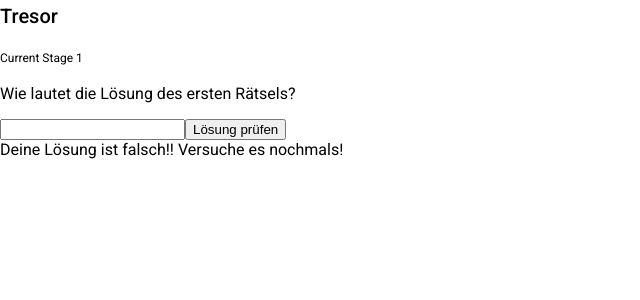
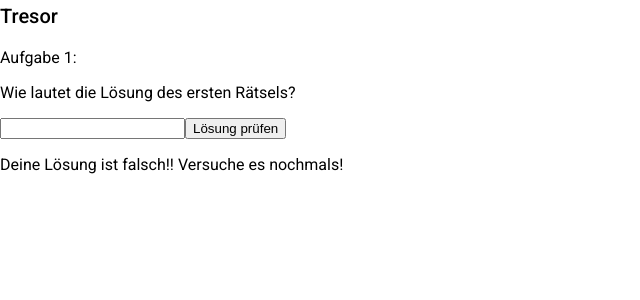
Before and after one commit to reglid/tresor-app, an Angular app: page / in a window 1280 px wide. Both pictures are taken after a click on the button "Lösung prüfen". Shown: the top 300 px of the page, without its empty margins (0-640 px from the left). Built offline with nearby package versions, Linux system fonts and the light colour scheme.

Commit message:
Make it look a bit better -> html clean up

```diff
--- a/src/app/tresor-dialog/tresor-dialog.component.html
+++ b/src/app/tresor-dialog/tresor-dialog.component.html
@@ -1,4 +1,4 @@
-<p class="mat-small">Current Stage {{currentStage.id}}</p>
+<p>Aufgabe {{currentStage.id}}:</p>
 
 <app-tresor-quest-display [quest]="currentStage.quest"></app-tresor-quest-display>
 <app-tresor-solution (solutionCorrectEntered)="nextQuest()" [expectedSolution]="currentStage.solution"></app-tresor-solution>
--- a/src/app/tresor-solution/tresor-solution.component.html
+++ b/src/app/tresor-solution/tresor-solution.component.html
@@ -5,10 +5,16 @@
 
 
 <div *ngIf="solutionCorrect">
-  Deine Lösung ist richtig!!
+  <p>
+    Deine Lösung ist richtig!!
+  </p>
+
   <button (click)="nextQuest(); solution.value = ''" >Zur nächsten Aufgabe</button>
 </div>
 
 <div *ngIf="solutionCorrect === false">
-  Deine Lösung ist falsch!! Versuche es nochmals!
+  <p>
+    Deine Lösung ist falsch!! Versuche es nochmals!
+  </p>
+
 </div>
```
